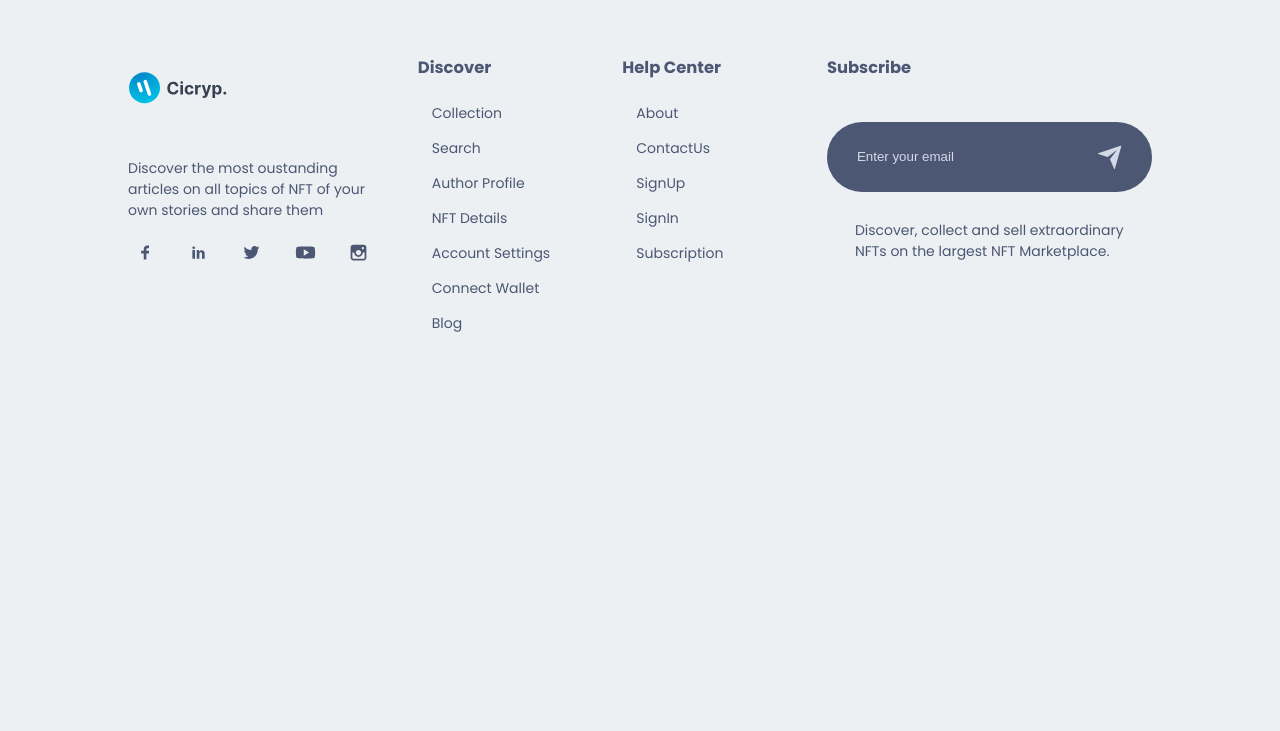
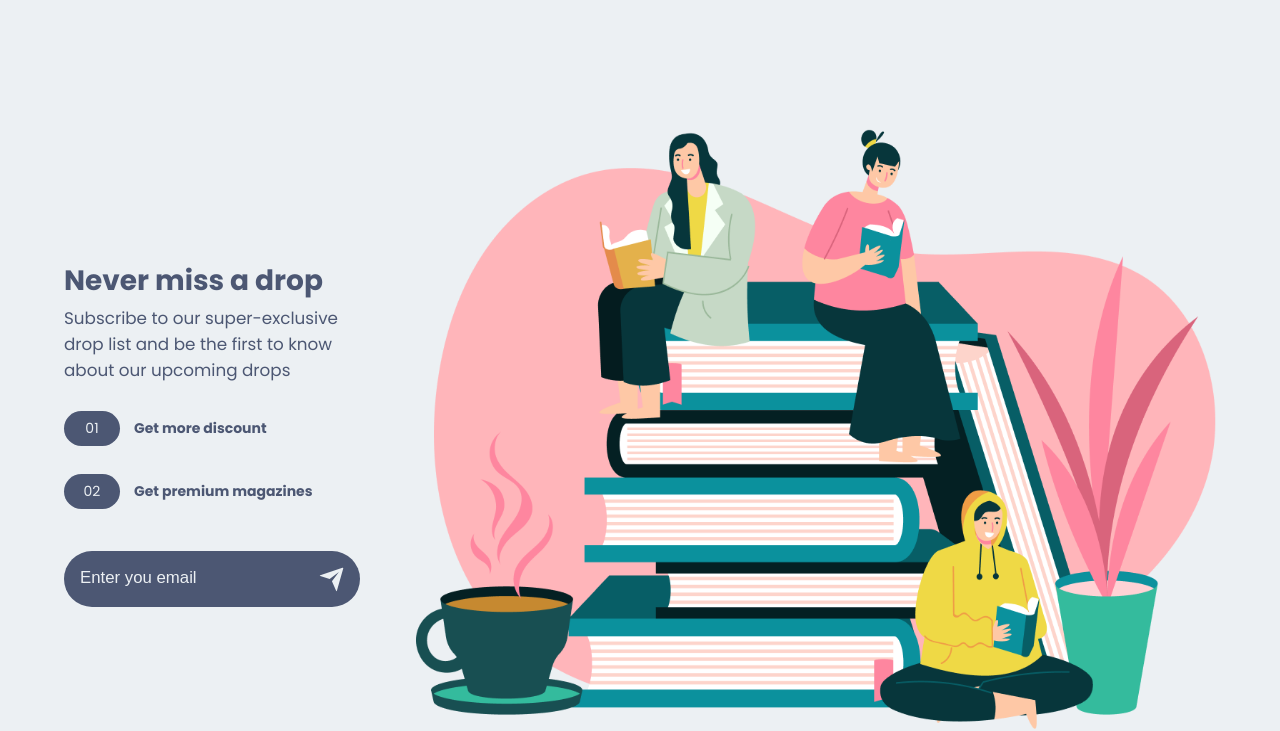
Before and after one commit to amarnath-arch/NFT_Marketplace, a Next.js app: page / in a window 1280 px wide. Shown: the part 2376-3107 px from the top of the page. Before the commit the page ends 2738 px from the top, so only its background shows below. Built offline with nearby package versions, Linux system fonts and the light colour scheme.

Commit message:
added subscription component 16th May

```diff
--- /dev/null
+++ b/components/Subscribe/Subscribe.jsx
@@ -0,0 +1,46 @@
+import React from 'react'
+
+import {RiSendPlaneFill} from "react-icons/ri";
+
+import Image from 'next/image';
+import Style from "./subscribe.module.css";
+import images from "../../img";
+
+const Subscribe = () => {
+  return (
+    <div className={Style.subscribe}>
+        <div className={Style.subscribe_box}>
+            <div className={Style.subscribe_box_left}>
+                <h2>Never miss a drop</h2>
+                <p>Subscribe to our super-exclusive drop list and be the first to know about our upcoming drops</p>
+
+                <div className={Style.subscribe_box_left_box}>
+                    <span>01</span>
+                    <small>Get more discount</small>
+                </div>
+
+                <div className={Style.subscribe_box_left_box}>
+                    <span>02</span>
+                    <small>Get premium magazines</small>
+                </div>
+
+                <div className={Style.subscribe_box_left_input}>
+                    <input type='email' placeholder='Enter you email'  />
+                    <RiSendPlaneFill className={Style.subscribe_box_left_input_icon} />
+                </div>
+            </div>
+
+            <div className={Style.subscribe_box_right}>
+                <Image
+                    src={images.update}
+                    alt='get update'
+                    width={800}
+                    height={600}
+                />
+            </div>
+        </div>
+    </div>
+  )
+}
+
+export default Subscribe;
--- /dev/null
+++ b/components/Subscribe/subscribe.module.css
@@ -0,0 +1,114 @@
+.subscribe{
+    width: 100%;
+}
+
+.subscribe_box{
+    width: 80%;
+    margin: 0 auto;
+    padding: 8rem 0;
+
+    display: grid;
+    grid-template-columns: 1.5fr 2fr;
+    align-items: center;
+}
+
+.subscribe_box_left h2{
+    font-size: 3rem;
+    line-height: 0;
+}
+
+.subscribe_box_left p{
+    font-size: 1.2rem;
+}
+
+.subscribe_box_left_box{
+    display: flex;
+    align-items: center;
+    gap: 1rem;
+    margin-top: 2rem;
+}
+
+.subscribe_box_left_box small{
+    font-size: 1rem;
+    font-weight: 700;
+}
+
+.subscribe_box_left_box span{
+    background-color: var(--icons-color);
+    color: var(--main-bg-color);
+    padding: .5rem 1rem;
+    border-radius: 2rem;
+    width: 4rem;
+    text-align: center;
+}
+
+.subscribe_box_left_input{
+    margin-top: 3rem;
+    padding: 2rem;
+
+    background-color: var(--icons-color);
+    color: var(--main-bg-color);
+    border-radius: 4rem;
+
+    display: flex;
+    align-items: center;
+    width: 80%;
+}
+
+.subscribe_box_left_input input{
+    background-color: transparent;
+    border: 0;
+    outline: none;
+    width: 90%;
+}
+
+
+.subscribe_box_left_input input::placeholder{
+    font-size: 1.2rem;
+    color: var(--main-bg-color);
+}
+
+.subscribe_box_left_input_icon{
+    font-size: 2rem;
+}
+
+
+
+
+@media screen and (min-device-width: 320px) and (max-device-width: 768px) {
+    .subscribe_box{
+        width: 90%;
+        grid-template-columns: 1fr;
+        gap: 4rem;
+    }
+
+    .subscribe_box_left_input{
+        width: 100%;
+        padding: 1rem;
+    }
+
+    .subscribe_box_left h2{
+        font-size: 2rem;
+    }
+
+
+}
+
+@media screen and (min-device-width: 788px) and (max-device-width: 1024px) {
+    .subscribe_box{
+        width: 90%;
+        grid-template-columns: repeat(2,1fr);
+        gap: 4rem;
+    }
+
+    .subscribe_box_left_input{
+        width: 100%;
+        padding: 1rem;
+    }
+
+    .subscribe_box_left h2{
+        font-size: 2rem;
+    }
+
+
+}
--- a/components/componentindex.js
+++ b/components/componentindex.js
@@ -2,8 +2,9 @@
 import Footer from "./Footer/Footer";
 import Button from "./Button/Button";
 import HeroSection from "./HeroSection/HeroSection";
-import Services from "./Services.jsx/Services";
+import Services from "./Services/Services";
 import BigNFTSlider from "./BigNFTSlider/BigNFTSlider";
+import Subscribe from "./Subscribe/Subscribe";
 
 export{
     Navbar,
@@ -11,5 +12,6 @@
     Button,
     HeroSection,
     Services,
-    BigNFTSlider
+    BigNFTSlider,
+    Subscribe
 };
--- a/pages/index.js
+++ b/pages/index.js
@@ -1,6 +1,6 @@
 import React from 'react'
 
-import { HeroSection,Services,BigNFTSlider } from '@/components/componentindex'
+import { HeroSection,Services,BigNFTSlider,Subscribe } from '@/components/componentindex'
 import Style from "../styles/index.module.css";
 
 
@@ -10,6 +10,7 @@
       <HeroSection />
       <Services />
       <BigNFTSlider />
+      <Subscribe />
     </div>
   )
 }
```
Also changed, not shown: components/Services/Services.jsx (renamed from components/Services.jsx/Services.jsx), components/Services/services.module.css (renamed from components/Services.jsx/services.module.css).
